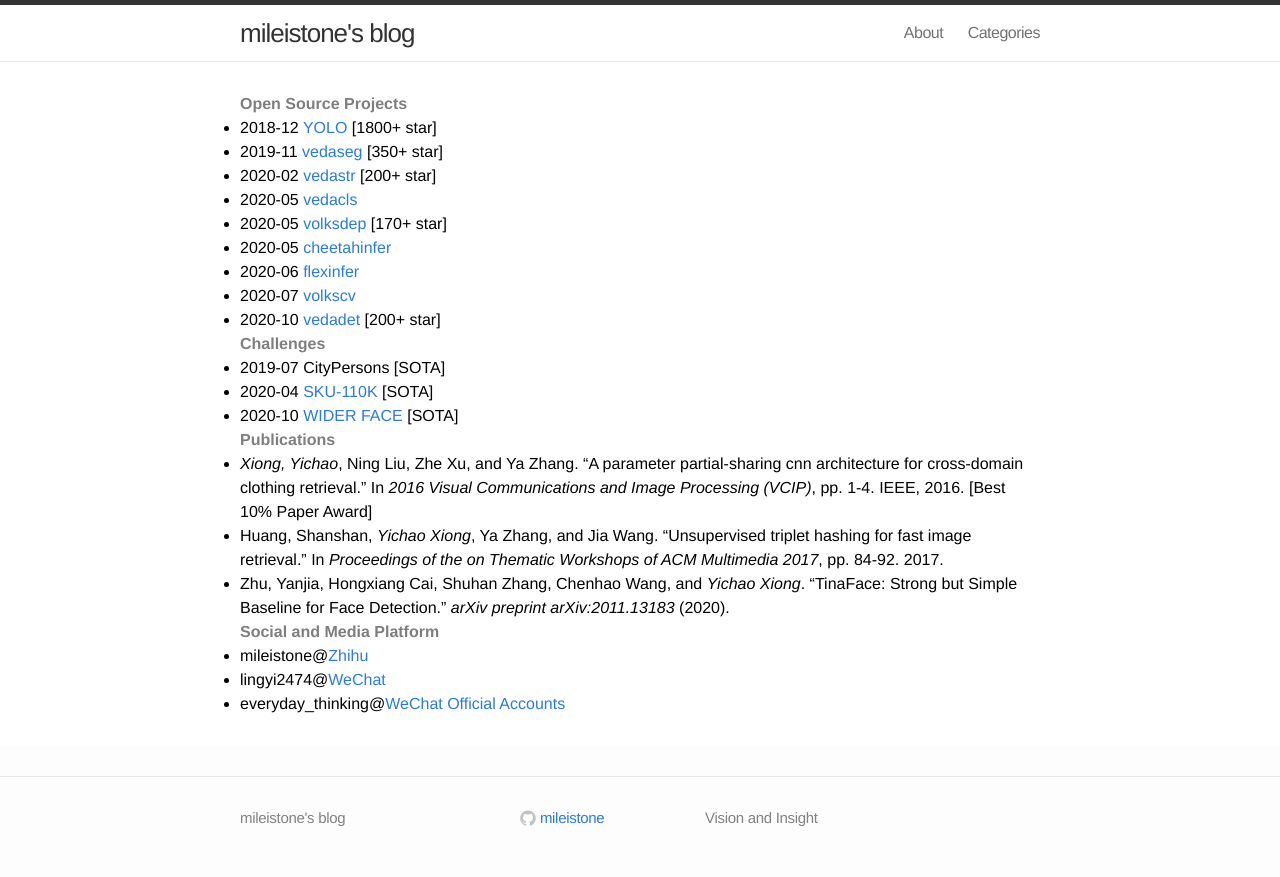
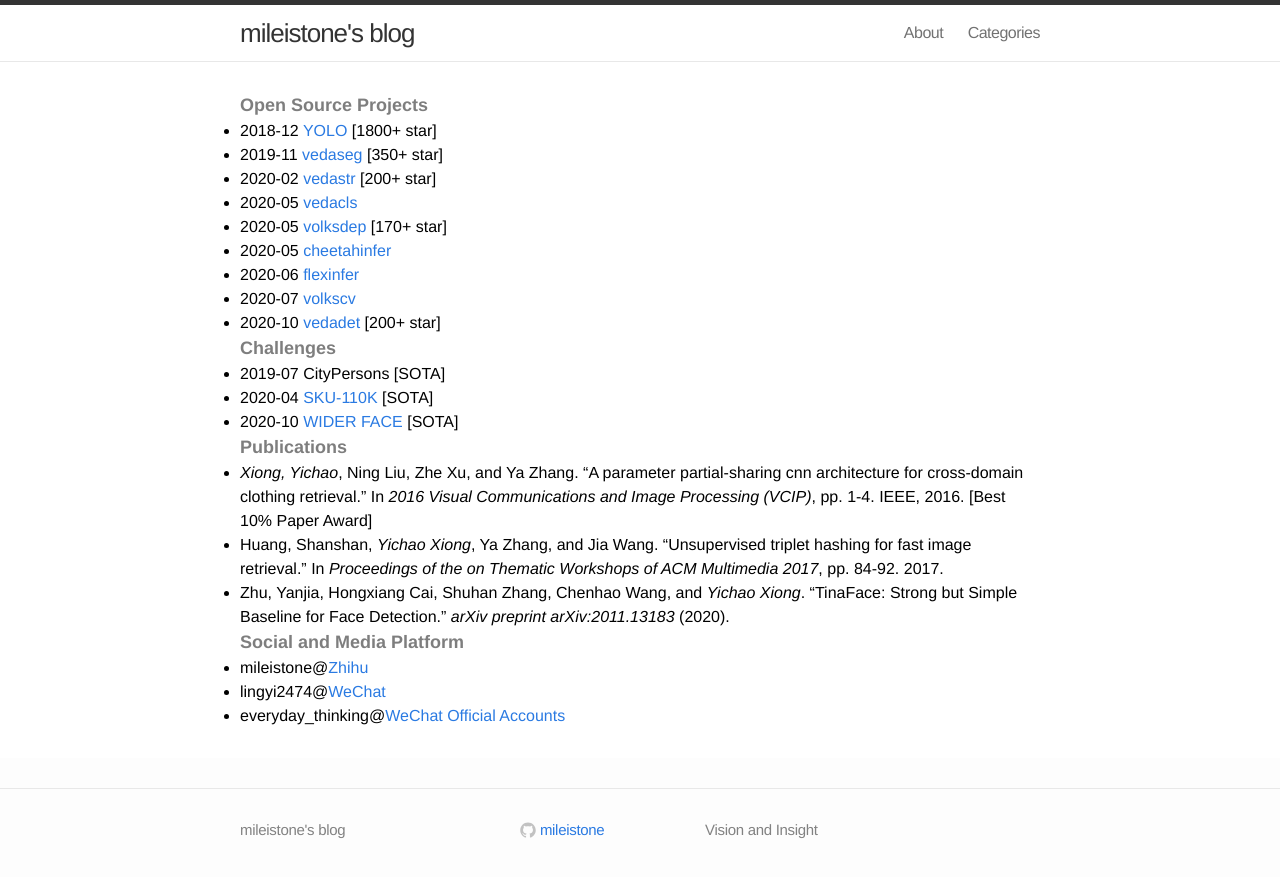
Before and after one commit to mileistone/mileistone.github.io, a Jekyll site: the page built from pages/about.md, in a window 1280 px wide. Shown: the top 877 px of the page. Built offline with Jekyll 4.4.1, drawn with Linux system fonts in a browser that asks for light colours.

```diff
--- a/pages/about.md
+++ b/pages/about.md
@@ -5,7 +5,7 @@ permalink: /about/
 includelink: true
 ---
 
-###### Open Source Projects
+##### Open Source Projects
 
 - 2018-12 [YOLO](https://github.com/Tencent/ObjectDetection-OneStageDet) [1800+ star]
 
@@ -25,7 +25,7 @@ includelink: true
 
 - 2020-10 [vedadet](https://github.com/Media-Smart/vedadet) [200+ star]
 
-###### Challenges
+##### Challenges
 
 - 2019-07 CityPersons [SOTA]
 
@@ -33,7 +33,7 @@ includelink: true
 
 - 2020-10 [WIDER FACE](https://github.com/Media-Smart/vedadet/tree/main/configs/trainval/tinaface) [SOTA]
 
-###### Publications
+##### Publications
 
 - *Xiong, Yichao*, Ning Liu, Zhe Xu, and Ya Zhang. "A parameter partial-sharing cnn architecture for cross-domain clothing retrieval." In *2016 Visual Communications and Image Processing (VCIP)*, pp. 1-4. IEEE, 2016. [Best 10% Paper Award]
 
@@ -41,7 +41,7 @@ includelink: true
 
 - Zhu, Yanjia, Hongxiang Cai, Shuhan Zhang, Chenhao Wang, and *Yichao Xiong*. "TinaFace: Strong but Simple Baseline for Face Detection." *arXiv preprint arXiv:2011.13183* (2020).
 
-###### Social and Media Platform
+##### Social and Media Platform
 
 - mileistone@[Zhihu](https://zhihu.com)
 
```
